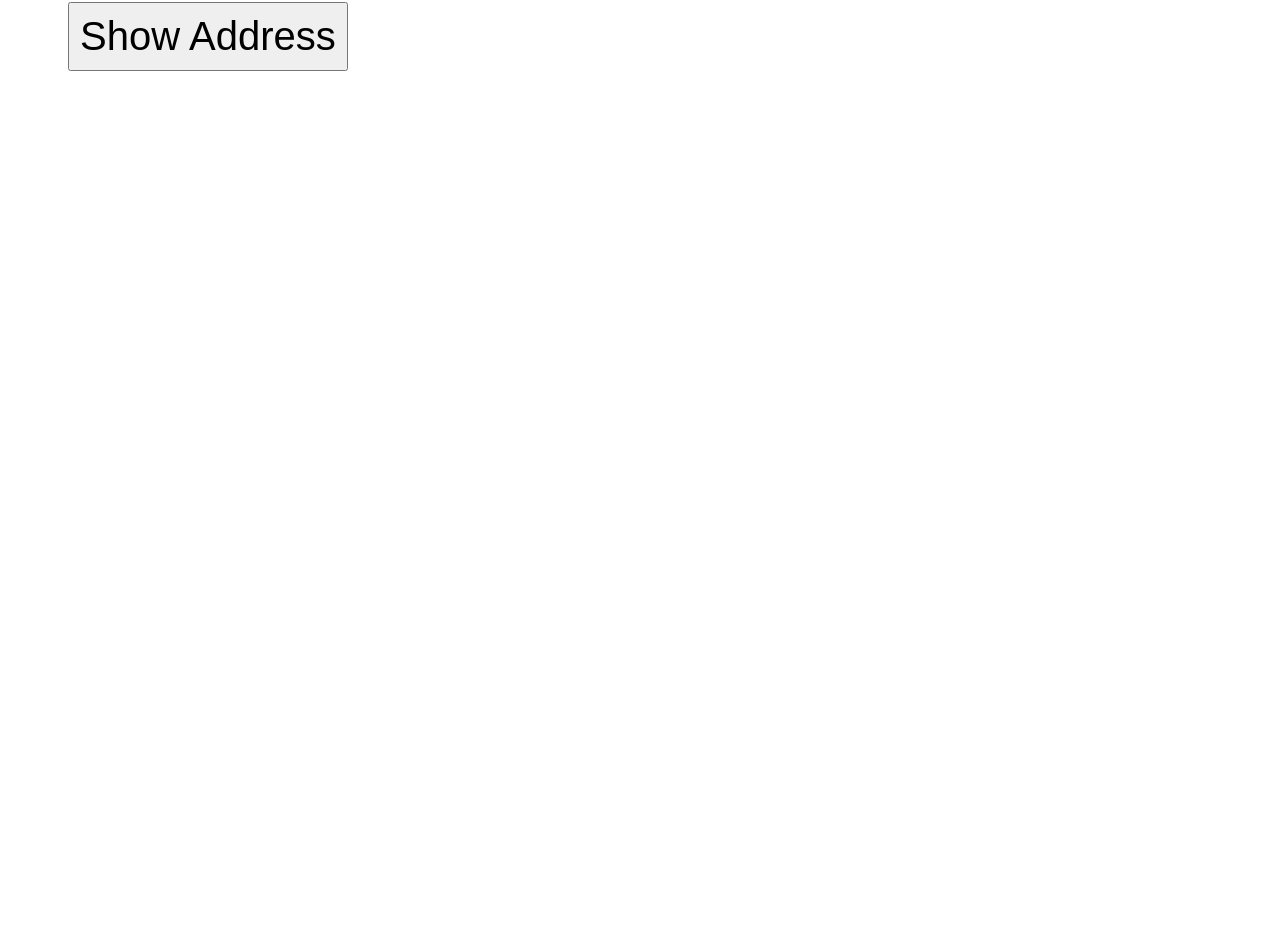
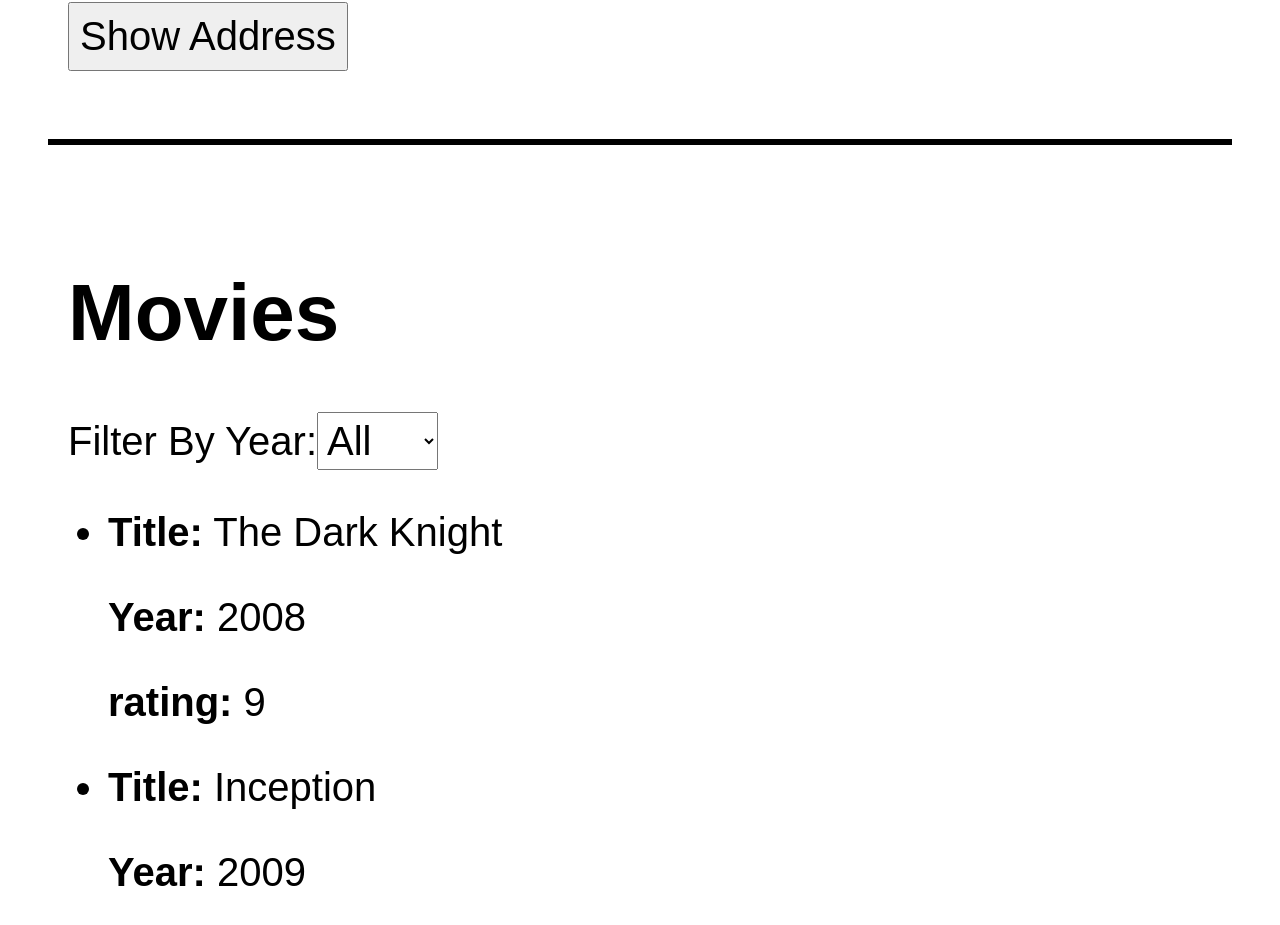
Before and after one commit to mdadil09/React-JS-Practice-Set, a React (Create React App) app in the folder set-7/: page / in a window 1280 px wide. Shown: the part 1410-2335 px from the top of the page. Before the commit the page ends 1549 px from the top, so only its background shows below. Built offline with nearby package versions, Linux system fonts and the light colour scheme.

Commit message:
Added Movies in set-7

```diff
--- a/set-7/src/App.js
+++ b/set-7/src/App.js
@@ -1,4 +1,5 @@
 import "./App.css";
+import Movies from "./components/Movies/Movies";
 import UserData from "./components/UserData/UserData";
 import WeatherData from "./components/WeatherData/WeatherData";
 
@@ -12,6 +13,8 @@ function App() {
       <WeatherData />
       <hr />
       <UserData />
+      <hr />
+      <Movies />
     </div>
   );
 }
--- /dev/null
+++ b/set-7/src/components/Movies/Movies.jsx
@@ -0,0 +1,69 @@
+import React, { useEffect, useState } from "react";
+import { fakeFetch } from "./api";
+
+const Movies = () => {
+  const [showMovies, setShowMovies] = useState([]);
+  const [isOpen, setIsOpen] = useState("");
+
+  const getMoviesData = async () => {
+    try {
+      const res = await fakeFetch("https://example.com/api/movies");
+      setShowMovies(res.data);
+    } catch (error) {
+      console.log(error);
+    }
+  };
+
+  useEffect(() => {
+    getMoviesData();
+  }, []);
+
+  const years = [2005, 2006, 2007, 2008, 2009, 2010];
+
+  const handleYear = (year) => {
+    setIsOpen(year);
+  };
+
+  const handleChange = (e) => {
+    handleYear(parseInt(e.target.value));
+  };
+
+  const filteredMovies = isOpen
+    ? showMovies.filter((movie) => movie.year === isOpen)
+    : showMovies;
+
+  return (
+    <div className="container" style={{ padding: "60px", fontSize: "40px" }}>
+      <h1>Movies</h1>
+      <label>Filter By Year:</label>
+      <select
+        style={{ padding: "5px", fontSize: "40px" }}
+        onChange={handleChange}
+      >
+        <option value="">All</option>
+        {years.map((year) => (
+          <option key={year} value={year}>
+            {year}
+          </option>
+        ))}
+      </select>
+      {filteredMovies.map(({ title, year, rating }) => (
+        <ul>
+          <li key={title}>
+            <p>
+              <b>Title:</b> {title}
+            </p>
+            <p>
+              <b>Year:</b> {year}
+            </p>
+            <p>
+              <b>rating:</b> {rating}
+            </p>
+          </li>
+        </ul>
+      ))}
+    </div>
+  );
+};
+
+export default Movies;
--- /dev/null
+++ b/set-7/src/components/Movies/api.js
@@ -0,0 +1,24 @@
+export const fakeFetch = (url) => {
+  return new Promise((resolve, reject) => {
+    setTimeout(() => {
+      if (url === "https://example.com/api/movies") {
+        resolve({
+          status: 200,
+          message: "Success",
+          data: [
+            { title: "The Dark Knight", year: 2008, rating: 9.0 },
+            { title: "Inception", year: 2009, rating: 8.8 },
+            { title: "Interstellar", year: 2010, rating: 8.6 },
+            { title: "Tenet", year: 2009, rating: 7.5 },
+            { title: "Real Steal", year: 2007, rating: 7.5 },
+          ],
+        });
+      } else {
+        reject({
+          status: 404,
+          message: "Movies list not found.",
+        });
+      }
+    }, 2000);
+  });
+};
```
Also changed, not shown: 1 other file (tests, documents, lock files or other folders).
